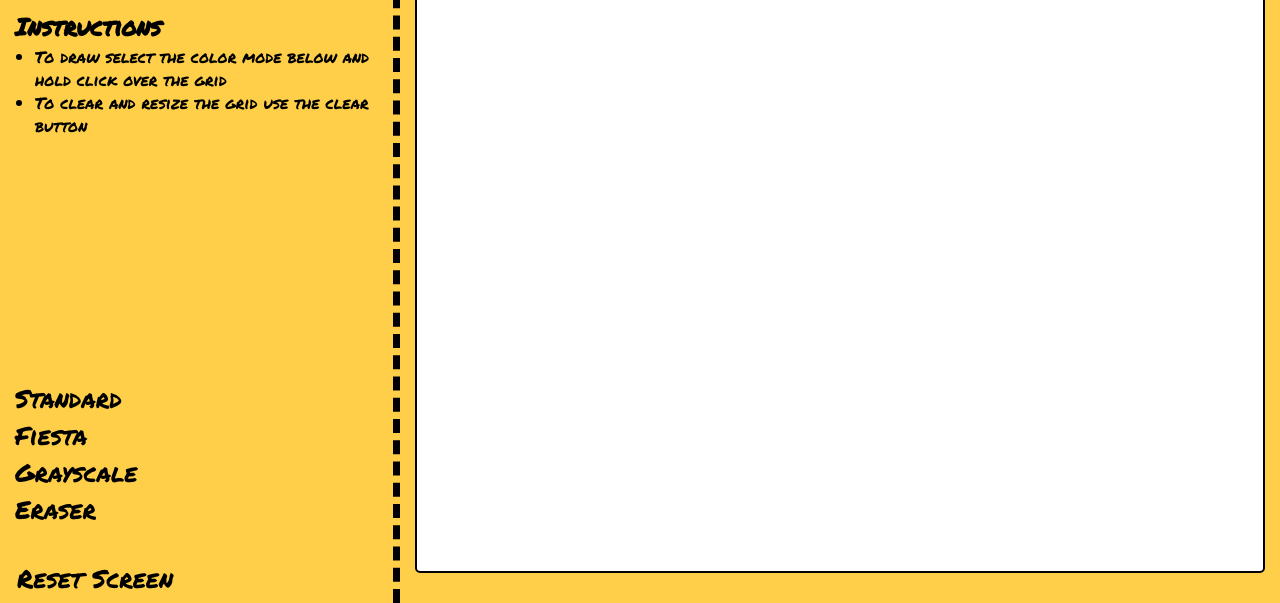
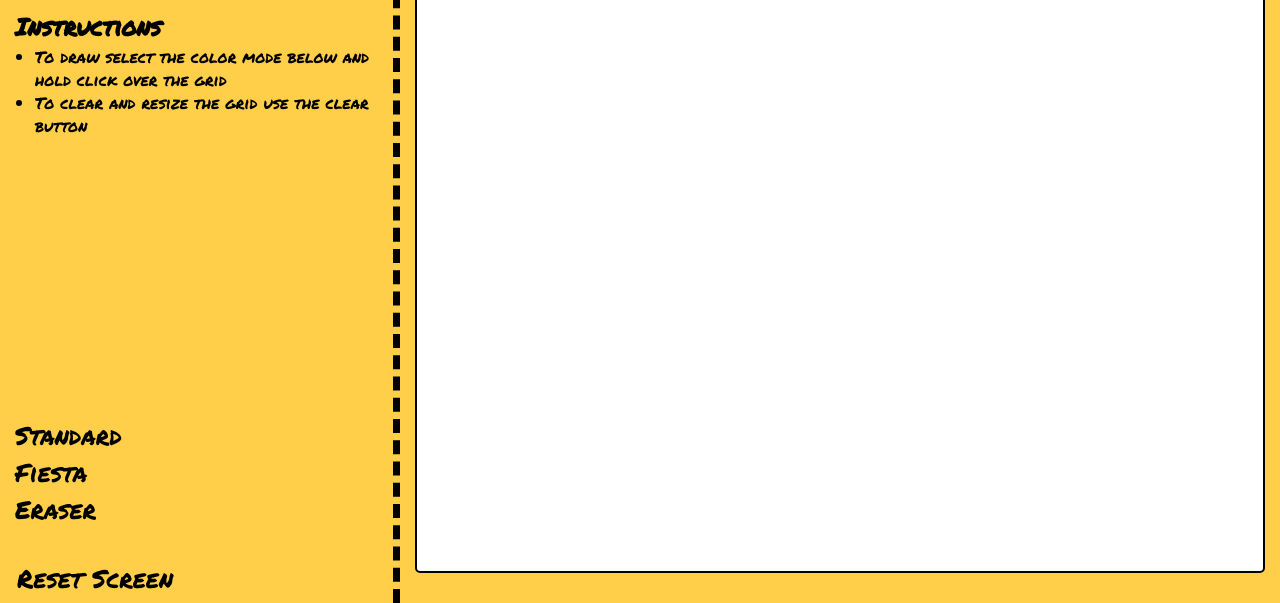
Before and after one commit to marco-tav/etch-a-sketch-redo, a plain HTML site: page index.html in a window 1280 px wide. Shown: the part 197-800 px from the top of the page. Drawn offline with Linux system fonts and the light colour scheme.

Commit message:
Remove grayscale from site
Grayscale parts commented out of code to leave clean, working site
in the published version.

```diff
--- a/index.html
+++ b/index.html
@@ -18,7 +18,7 @@
       </ul>
       <button type="button" class="button" id="standard-mode">Standard</button>
       <button type="button" class="button" id="fiesta-mode">Fiesta</button>
-      <button type="button" class="button" id="grayscale-mode">Grayscale</button>
+      <!--<button type="button" class="button" id="grayscale-mode">Grayscale</button> -->
       <button type="button" class="button" id="eraser-mode">Eraser</button>
       <button type="button" class="button" id="clear-grid">Reset Screen</button>
     </div>
--- a/scripts/script.js
+++ b/scripts/script.js
@@ -14,6 +14,12 @@ function createGrid(gridContainer, cellsPerSide = 32) {
       cellContainer.appendChild(cell);
     }
   }
+
+  const cells = document.querySelectorAll('.cell');
+
+  cells.forEach(cell => {
+    let alpha = 0;
+  })
 }
 
 function randomHexValue() {
@@ -56,10 +62,6 @@ function clearGrid(gridContainer) {
   createGrid(gridContainer, gridSize);
 }
 
-
-
-
-
 /* --------------- Main Program ----------------- */
 
 const gridContainer = document.querySelector('.grid-container');
@@ -79,6 +81,7 @@ standardModeBtn.addEventListener('click', (e) => {
   gridContainer.addEventListener('mousedown', () => {
     cells.forEach(cell => cell.removeEventListener('mouseover', randomHexBackground));
     cells.forEach(cell => cell.removeEventListener('mouseover', whiteBackground));
+
     cells.forEach(cell => cell.addEventListener('mouseover', blackBackground));
   })
 
@@ -87,6 +90,7 @@ standardModeBtn.addEventListener('click', (e) => {
   })
 })
 
+
 fiestaModeBtn.addEventListener('click', (e) => {
   const cells = document.querySelectorAll('.cell');
   modeIndicator.innerText = `${e.target.innerText} mode`;
@@ -94,6 +98,7 @@ fiestaModeBtn.addEventListener('click', (e) => {
   gridContainer.addEventListener('mousedown', () => {
     cells.forEach(cell => cell.removeEventListener('mouseover', blackBackground));
     cells.forEach(cell => cell.removeEventListener('mouseover', whiteBackground));
+
     cells.forEach(cell => cell.addEventListener('mouseover', randomHexBackground));
   })
 
@@ -102,6 +107,21 @@ fiestaModeBtn.addEventListener('click', (e) => {
   })
 })
 
+
+/*grayScaleModeBtn.addEventListener('click', (e) => {
+  const cells = document.querySelectorAll('.cell');
+  modeIndicator.innerText = `${e.target.innerText} mode`;
+
+  gridContainer.addEventListener('mousedown', (e) => {
+    cells.forEach(cell => cell.removeEventListener('mouseover', blackBackground));
+    cells.forEach(cell => cell.removeEventListener('mouseover', randomHexBackground));
+    cells.forEach(cell => cell.removeEventListener('mouseover', whiteBackground));
+
+
+  })
+})*/
+
+
 eraserModeBtn.addEventListener('click', (e) => {
   const cells = document.querySelectorAll('.cell');
   modeIndicator.innerText = `${e.target.innerText} mode`;
@@ -109,6 +129,7 @@ eraserModeBtn.addEventListener('click', (e) => {
   gridContainer.addEventListener('mousedown', () => {
     cells.forEach(cell => cell.removeEventListener('mouseover', randomHexBackground));
     cells.forEach(cell => cell.removeEventListener('mouseover', blackBackground));
+
     cells.forEach(cell => cell.addEventListener('mouseover', whiteBackground));
   })
 
@@ -117,6 +138,7 @@ eraserModeBtn.addEventListener('click', (e) => {
   })
 })
 
+
 resetBtn.addEventListener('click', () => {
   clearGrid(gridContainer);
 })
```
